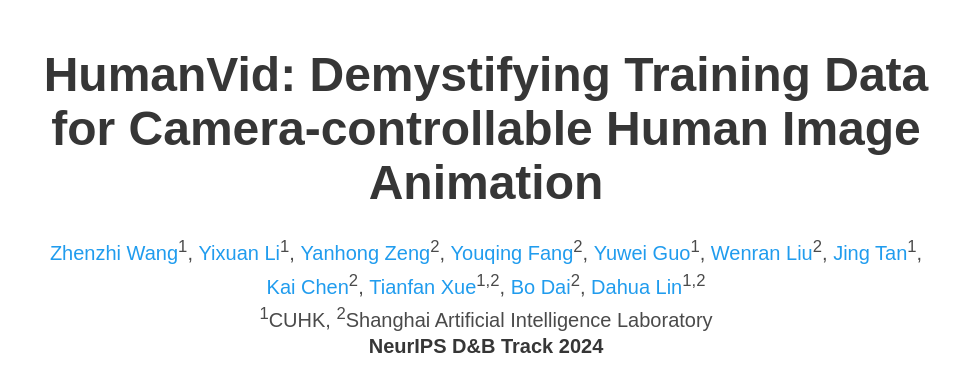
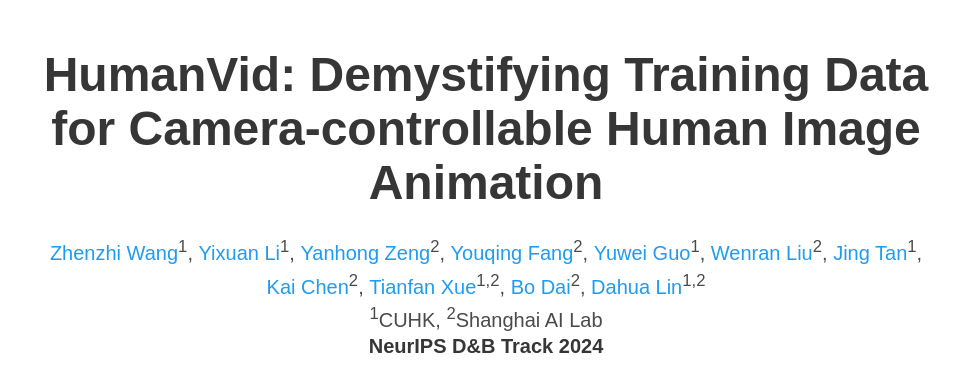
Before and after one commit to humanvid/humanvid.github.io, a plain HTML site: page index.html in a window 1280 px wide. Shown: the top 378 px of the page, without its empty margins (154-1125 px from the left). Drawn offline with nearby package versions, Linux system fonts and the light colour scheme; some icons are missing; a web font is replaced by a local one.

Commit message:
fix organization name

```diff
--- a/index.html
+++ b/index.html
@@ -84,7 +84,7 @@
 
           <div class="is-size-5 publication-authors">
             <span class="author-block"><sup>1</sup>CUHK,</span>
-            <span class="author-block"><sup>2</sup>Shanghai Artificial Intelligence Laboratory</span>
+            <span class="author-block"><sup>2</sup>Shanghai AI Lab</span>
           </div>
 
           <h5 class="title is-5 publication-title">NeurIPS D&B Track 2024</h5>
```
